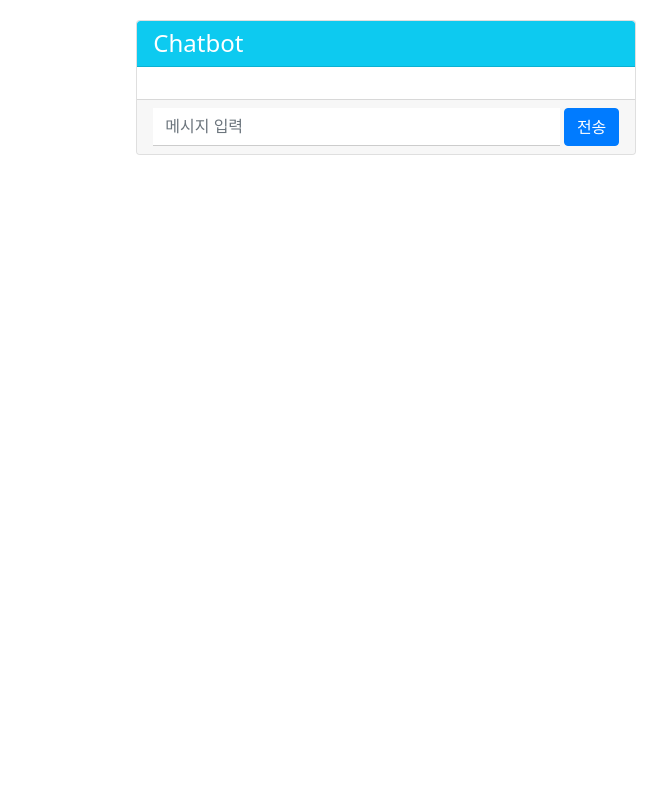
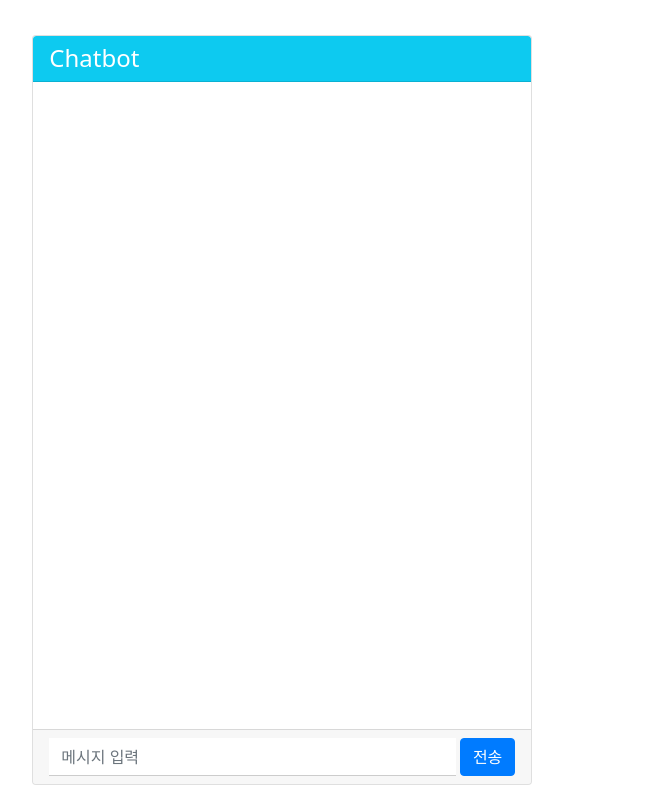
Before and after one commit to moonstar0301/The_5th_Future_Finance_A.I.Challenge, a Flask app: page / in a window 1280 px wide. Shown: the whole page, without its empty margins (341-1008 px from the left). Run offline with Flask 3, Linux system fonts and the light colour scheme; some libraries are stand-ins or nearby versions.

Commit message:
채팅창 상하좌우 정렬

```diff
--- a/static/css/style.css
+++ b/static/css/style.css
@@ -1,6 +1,6 @@
 /* 채팅 박스 스타일 */
 #chatbox {
-    max-height: calc(100vh - 200px);
+    max-height: calc(100vh - 50px);
     overflow-y: auto;
     width: 70%;
     margin: 0 auto;
@@ -53,6 +53,7 @@
     margin: 0;
     padding: 0;
     overflow: hidden;
+    min-height: 100dvh;
   }
 
   .container {
@@ -63,9 +64,17 @@
     align-items: center;
   }
 
+  .justify-content-center {
+    display: flex;
+    align-items: center;
+    min-height: 100dvh;
+    min-width: 100dvh;
+  }
+
   .card {
     flex-grow: 1;
     width: 500px;
+    height: calc(100vh - 50px);
     margin-top: 20px;
     overflow-y: auto;
   }
--- a/templates/index.html
+++ b/templates/index.html
@@ -12,9 +12,9 @@
   <meta http-equiv="Pragma" content="no-cache">
   <meta http-equiv="Expires" content="0">
 </head>
-<body>
+<body >
   <div class="container">
-    <div class="row justify-content-center">
+    <div class="justify-content-center">
       <div class="col-md-8">
         <div class="card">
           <div class="card-header bg-info text-white">
```
Also changed, not shown: static/js/script.js (indentation only).
